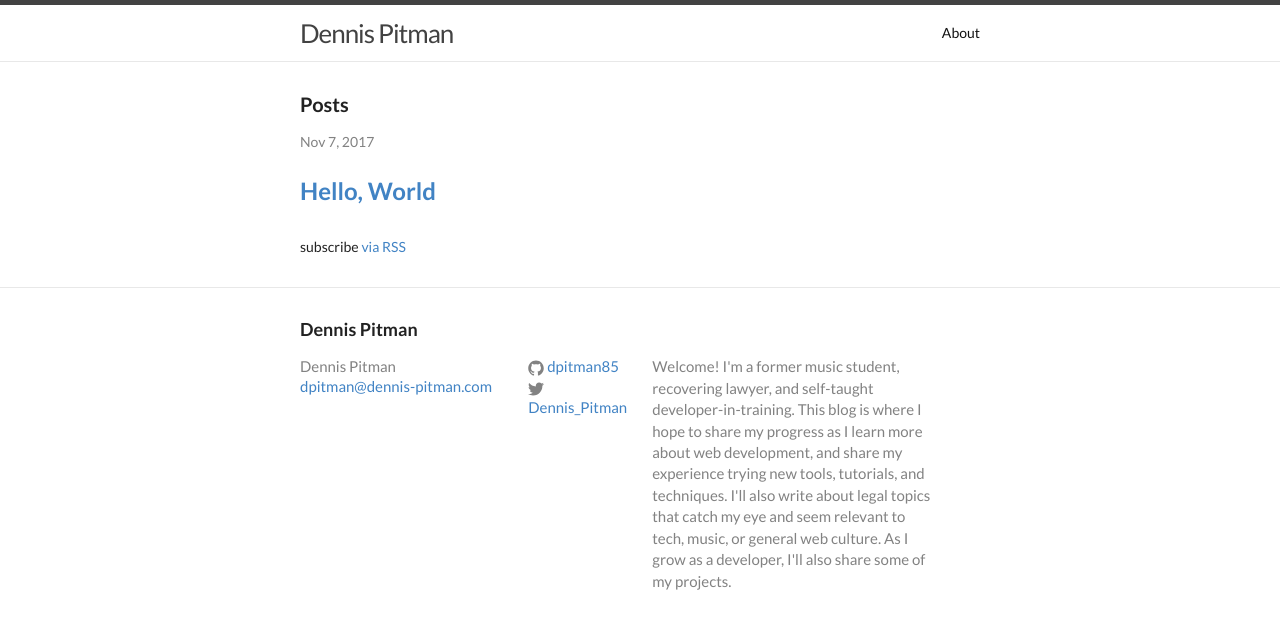
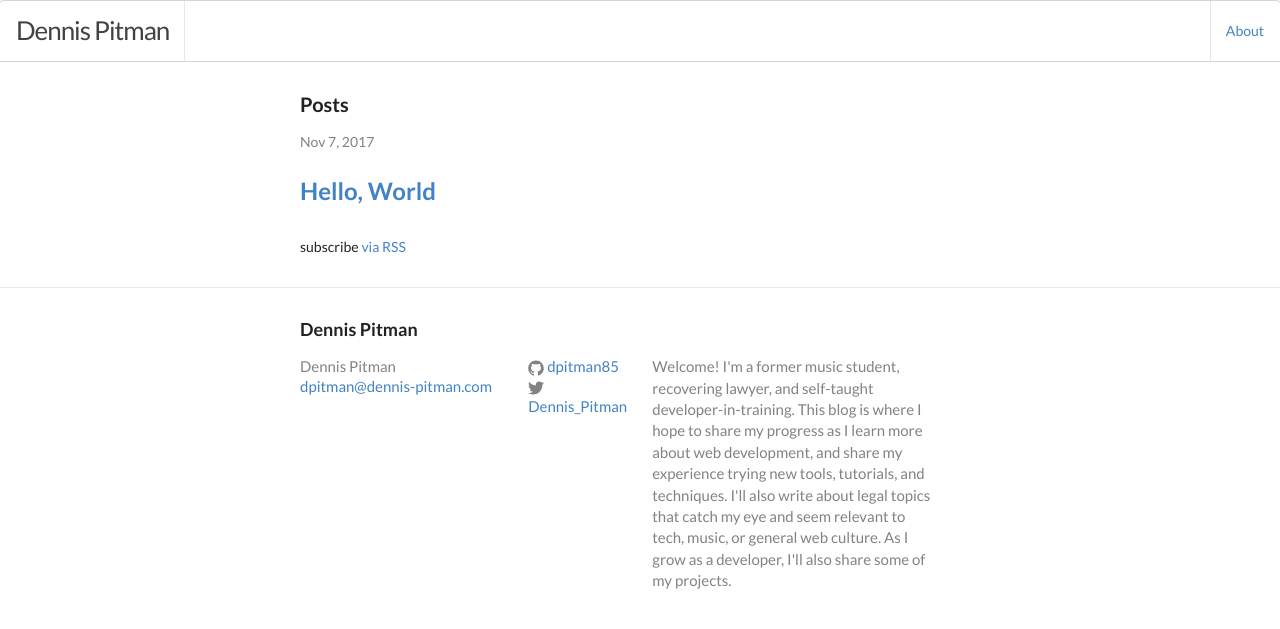
Before and after one commit to dpitman85/dpitman85.github.io, a Jekyll site: the page built from index.html, in a window 1280 px wide. Shown: the top 629 px of the page. Built offline with Jekyll 4.4.1, drawn with Linux system fonts in a browser that asks for light colours.

Commit message:
Update nav menu to use Semantic UI

```diff
--- a/_includes/header.html
+++ b/_includes/header.html
@@ -1,19 +1,14 @@
-<header class="site-header">
-
-  <div class="wrapper">
-
+<div class="ui top attached menu">
+  <div class="header item">
     <a class="site-title" href="{{ site.baseurl }}/">{{ site.title }}</a>
-
-    <nav class="site-nav">
-      <div class="trigger">
+  </div>
+  <div class="right menu">
     {% for my_page in site.pages %}
        {% if my_page.title %}
+          <div class="item">
     		<a class="page-link" href="{{ my_page.url | prepend: site.baseurl }}">{{ my_page.title }}</a>
+    	  </div>
        {% endif %}
     {% endfor %}
   </div>
-    </nav>
-
 </div>
-
-</header>
```
Lines whose indentation alone changed are shown as unchanged.
